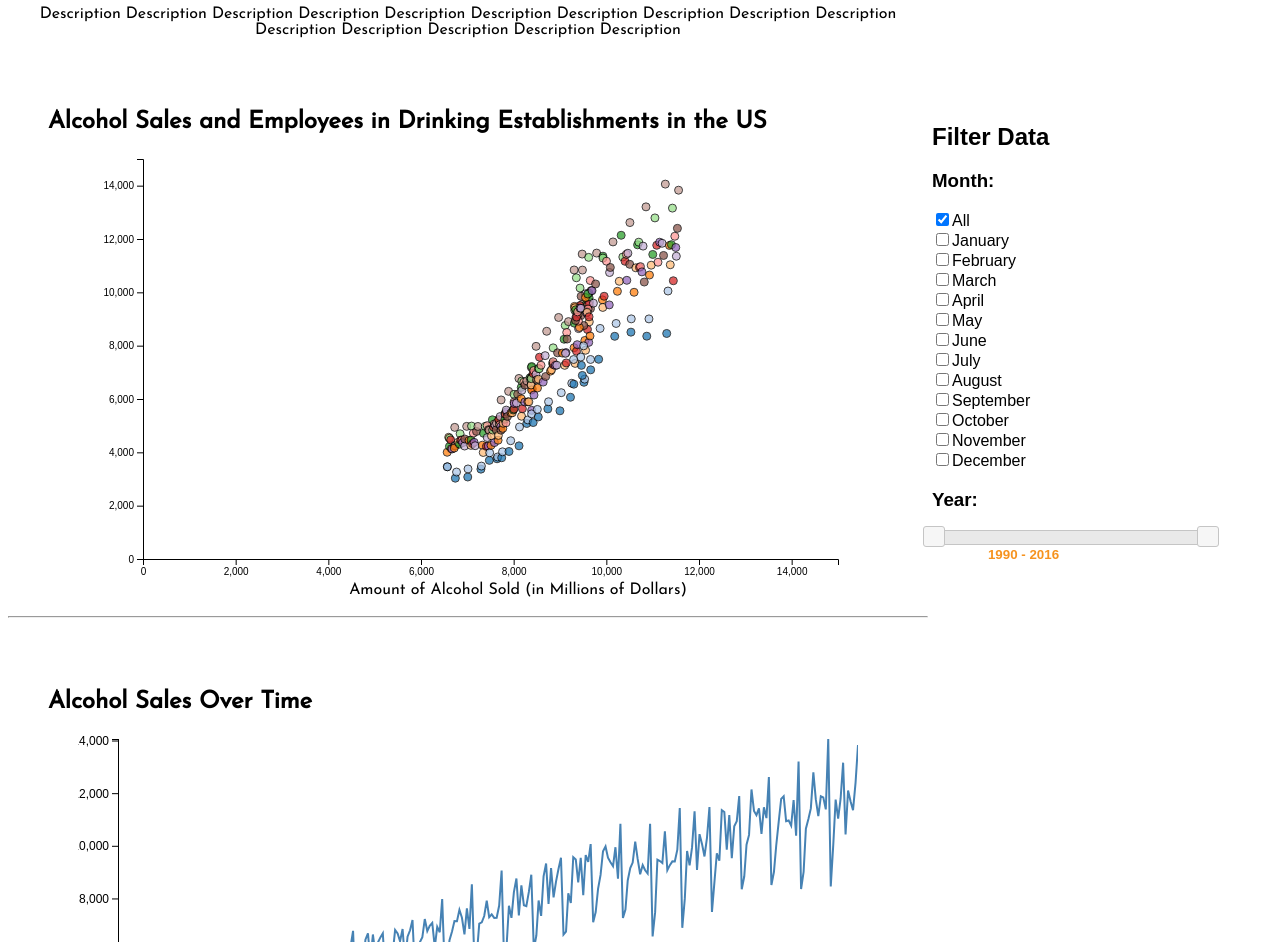
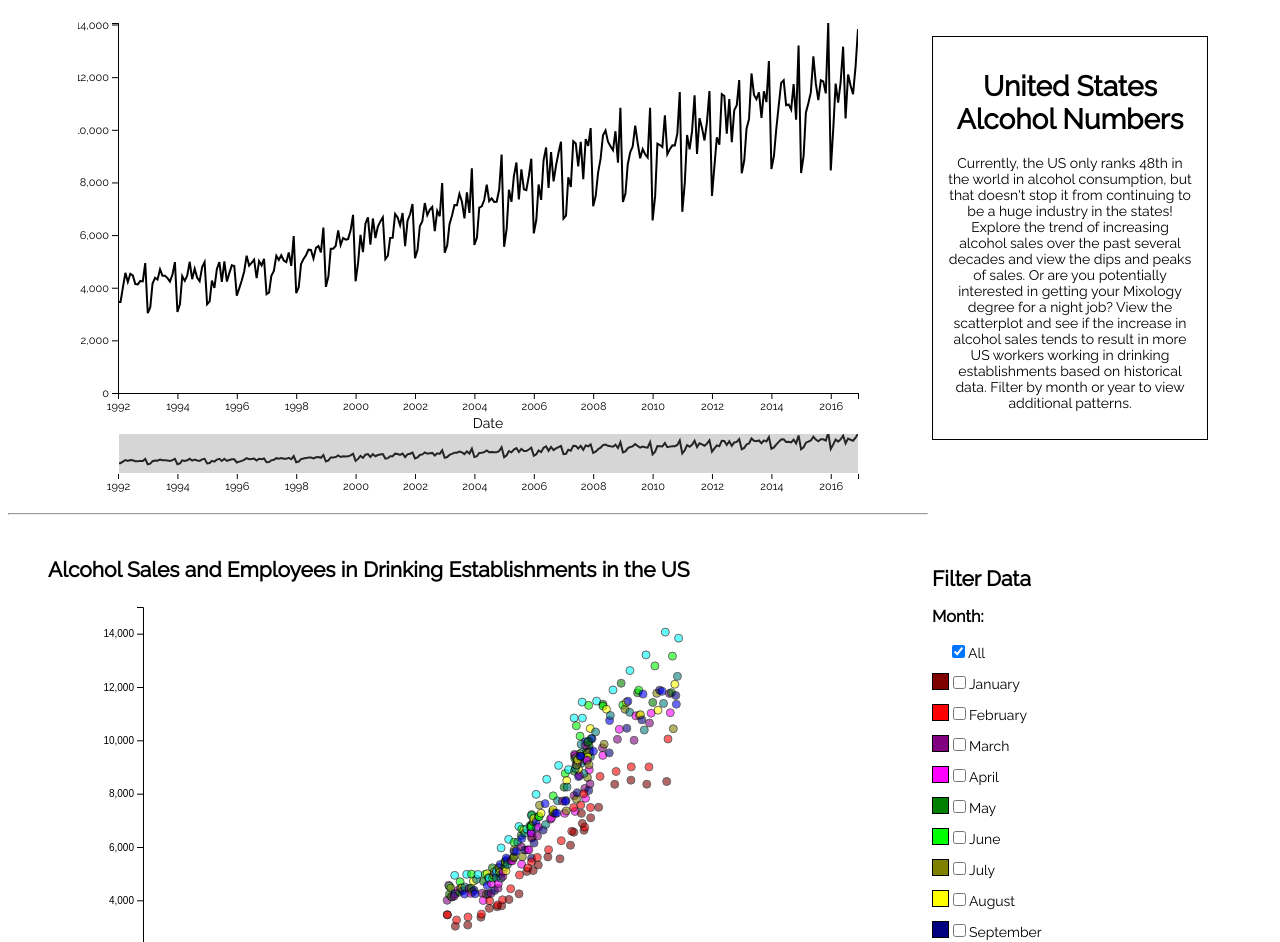
Before and after one commit to kimikofarmer/INFO474-d3, a plain HTML site: page index.html in a window 1280 px wide. Shown: the part 77-1019 px from the top of the page. Drawn offline with nearby package versions, Linux system fonts and the light colour scheme.

Commit message:
Progress :')

```diff
--- a/index.html
+++ b/index.html
@@ -4,7 +4,7 @@
    <title>INFO 474: Assignment 3</title>
 </head>
 <body>
-   <link href="https://fonts.googleapis.com/css?family=Josefin+Sans" rel="stylesheet">
+   <link href="https://fonts.googleapis.com/css?family=Raleway" rel="stylesheet">
    <link href="style.css" rel="stylesheet">
    <script src="https://d3js.org/d3.v4.min.js"></script>
    <link rel="stylesheet" href="http://code.jquery.com/ui/1.11.1/themes/smoothness/jquery-ui.css">
@@ -13,45 +13,46 @@
 
    <div id="layout">
       <div id="visualization">
-         <h1>United States Alcohol Numbers</h1>
-         <p>Description Description Description Description Description Description Description Description
-         Description Description Description Description Description Description Description </p>
+         <h2>Alcohol Sales Over Time</h2>
+         <svg class="chart2" width="800" height="500"></svg>
+         <hr>
          <h2>Alcohol Sales and Employees in Drinking Establishments in the US</h2>
-         <svg class="chart1" width="800" height="500"></svg>
-         <hr>
-         <h2>Alcohol Sales Over Time</h2>
-         <svg class = "chart2" width="800" height="500"></svg>
+         <svg class = "chart1" width="800" height="500"></svg>
          <script src="script.js"></script>
       </div>
       <div id="controls">
+         <div id="intro">
+         <h1>United States Alcohol Numbers</h1>
+         <p class ="desc">Currently, the US only ranks 48th in the world in alcohol consumption, but that doesn't stop it from continuing to be a huge industry in the states! Explore the trend of increasing alcohol sales over the past several decades and view the dips and peaks of sales. Or are you potentially interested in getting your Mixology degree for a night job? View the scatterplot and see if the increase in alcohol sales tends to result in more US workers working in drinking establishments based on historical data. Filter by month or year to view additional patterns.</p>
+         </div>
          <h2 id="controlfilter">Filter Data</h2>
          <!--check list for the month filter-->
          <h3><label for="type">Month:</label></h3>
          <label><input id="all" type='checkbox' value="all" checked onchange='filterMonth(this.value)'>All</label>
          <br>
-         <label><input id="Jan" type='checkbox' value="Jan" onchange='filterMonth(this.value)'>January</label>
+         <div class="box jan"></div><label><input id="Jan" type='checkbox' value="Jan" onchange='filterMonth(this.value)'>January</label>
          <br>
-         <label><input id="Feb" type='checkbox' value="Feb" onchange='filterMonth(this.value)'>February</label>
+         <div class="box clear feb"></div><label><input id="Feb" type='checkbox' value="Feb" onchange='filterMonth(this.value)'>February</label>
          <br>
-         <label><input id="Mar" type='checkbox' value="Mar" onchange='filterMonth(this.value)'>March</label>
+         <div class="box clear mar"></div><label><input id="Mar" type='checkbox' value="Mar" onchange='filterMonth(this.value)'>March</label>
          <br>
-         <label><input id="Apr" type='checkbox' value="Apr" onchange='filterMonth(this.value)'>April</label>
+         <div class="box clear apr"></div><label><input id="Apr" type='checkbox' value="Apr" onchange='filterMonth(this.value)'>April</label>
          <br>
-         <label><input id="May" type='checkbox' value="May" onchange='filterMonth(this.value)'>May</label>
+         <div class="box clear may"></div><label><input id="May" type='checkbox' value="May" onchange='filterMonth(this.value)'>May</label>
          <br>
-         <label><input id="Jun" type='checkbox' value="Jun" onchange='filterMonth(this.value)'>June</label>
+         <div class="box clear jun"></div><label><input id="Jun" type='checkbox' value="Jun" onchange='filterMonth(this.value)'>June</label>
          <br>
-         <label><input id="Jul" type='checkbox' value="Jul" onchange='filterMonth(this.value)'>July</label>
+         <div class="box clear jul"></div><label><input id="Jul" type='checkbox' value="Jul" onchange='filterMonth(this.value)'>July</label>
          <br>
-         <label><input id="Aug" type='checkbox' value="Aug" onchange='filterMonth(this.value)'>August</label>
+         <div class="box clear aug"></div><label><input id="Aug" type='checkbox' value="Aug" onchange='filterMonth(this.value)'>August</label>
          <br>
-         <label><input id="Sep" type='checkbox' value="Sep" onchange='filterMonth(this.value)'>September</label>
+         <div class="box clear sep"></div><label><input id="Sep" type='checkbox' value="Sep" onchange='filterMonth(this.value)'>September</label>
          <br>
-         <label><input id="Oct" type='checkbox' value="Oct" onchange='filterMonth(this.value)'>October</label>
+         <div class="box clear oct"></div><label><input id="Oct" type='checkbox' value="Oct" onchange='filterMonth(this.value)'>October</label>
          <br>
-         <label><input id="Nov" type='checkbox' value="Nov" onchange='filterMonth(this.value)'>November</label>
+         <div class="box clear nov"></div><label><input id="Nov" type='checkbox' value="Nov" onchange='filterMonth(this.value)'>November</label>
          <br>
-         <label><input id="Dec" type='checkbox' value="Dec" onchange='filterMonth(this.value)'>December</label>
+         <div class="box clear dec"></div><label><input id="Dec" type='checkbox' value="Dec" onchange='filterMonth(this.value)'>December</label>
          <br>
          <!-- Slider for the year filter -->
          <h3>Year:</h3>
--- a/script.js
+++ b/script.js
@@ -38,8 +38,9 @@ d3.csv("data.csv", function(error, students) {
 });
 
 //Save for when I have more ordinal data
-var col = d3.scaleOrdinal(d3.schemeCategory20);
-
+var col = d3.scaleOrdinal()
+      .domain(["Jan", "Feb", "Mar", "Apr", "May", "Jun", "Jul", "Aug", "Sep", "Oct", "Nov", "Dec"])
+      .range(["#800000", "#FF0000" , "#800080", "#FF00FF", "#008000", "#00FF00", "#808000", "#FFFF00", "#000080", "#0000FF", "#008080", "#00FFFF"]);
 //Initialize scatterplot
 
 var chart1 = d3.select(".chart1")
@@ -91,6 +92,7 @@ chart1.append("g")
       .attr("x",0 - (height1 / 2) + 20)
       .attr("dy", "0em")
       .style("text-anchor", "middle")
+      .attr("class", "axistitle")
       .text("Number of Workers in Drinking Establishments (in Thousands of People)");
 
 
@@ -103,8 +105,8 @@ function drawVis(dataset) { //draw the circiles initially and on each interactio
 
   circle
         .attr("cx", function(d) { return x1(d.workerusa);  })
-        .attr("cy", function(d) { return y1(d.spending);  });
-        //.style("fill", function(d) { return col(d.Mjob); });
+        .attr("cy", function(d) { return y1(d.spending);  })
+        .style("fill", function(d) { return col(d.month); });
 
   circle.exit().remove();
 
@@ -116,7 +118,7 @@ function drawVis(dataset) { //draw the circiles initially and on each interactio
         .style("stroke", "black")
         //.style("fill", function(d) { return colLightness(d.month); })
          .style("fill", function(d) { return col(d.month); })
-         .style("opacity", 0.75)
+         .style("opacity", 0.6)
          .on("mouseover", function(d) {
             d3.select(this).attr("r", 7);
             tooltip.transition()
--- a/style.css
+++ b/style.css
@@ -1,10 +1,15 @@
 body {
-    font: 12px;
-    font-family: 'Josefin Sans', sans-serif;
+    font-size: 14px;
+    font-family: 'Raleway', sans-serif;
 }
 
 .axis line, .axis text {
-    font: 12px sans-serif;
+    font-size: 11px;
+    font-family: 'Raleway', sans-serif;
+}
+
+text.axistitle {
+  font-size: 11px;
 }
 
 .axis path {
@@ -20,7 +25,7 @@ body {
 
 .line {
   fill: none;
-  stroke: steelblue;
+  stroke: black;
   stroke-width: 2px;
   clip-path: url(#clip);
 }
@@ -68,17 +73,22 @@ body {
 #controlfilter {
   margin-left: 0;
   font-weight: bold;
+  margin-top: 6em;
 }
 
 .bar {
     fill: steelblue;
 }
 
+h1, .desc {
+  text-align: center;
+}
+
 h2 {
   text-align: left;
   margin-left: 40px;
   margin-bottom: 5px;
-  margin-top: 3em;
+  margin-top: 2em;
 }
 
 #yearvalue {
@@ -104,3 +114,75 @@ div.tooltip {
   border-radius: 8px;
   pointer-events: none;
 }
+
+.box {
+  float: left;
+  width: 15px;
+  height: 15px;
+  border: 1px solid black;
+}
+
+.jan {
+  background: #800000;
+}
+
+.feb {
+  background: #FF0000;
+}
+
+.mar {
+  background: #800080;
+}
+
+.apr {
+  background: #FF00FF;
+}
+
+.may {
+  background: #008000;
+}
+
+.jun {
+  background: #00FF00;
+}
+
+.jul {
+  background: #808000;
+}
+
+.aug {
+  background: #FFFF00;
+}
+
+.sep {
+  background: #000080;
+}
+
+.oct {
+  background: #0000FF;
+}
+
+.nov {
+  background: #008080;
+}
+
+.dec {
+  background: #00FFFF;
+}
+
+label, .clear, .slider-range {
+  clear: left;
+}
+
+input {
+  margin-bottom: 15px;
+}
+
+#all {
+  margin-left: 20px;
+}
+
+#intro {
+  padding: 1em;
+  border: 1px solid black;
+}
```
